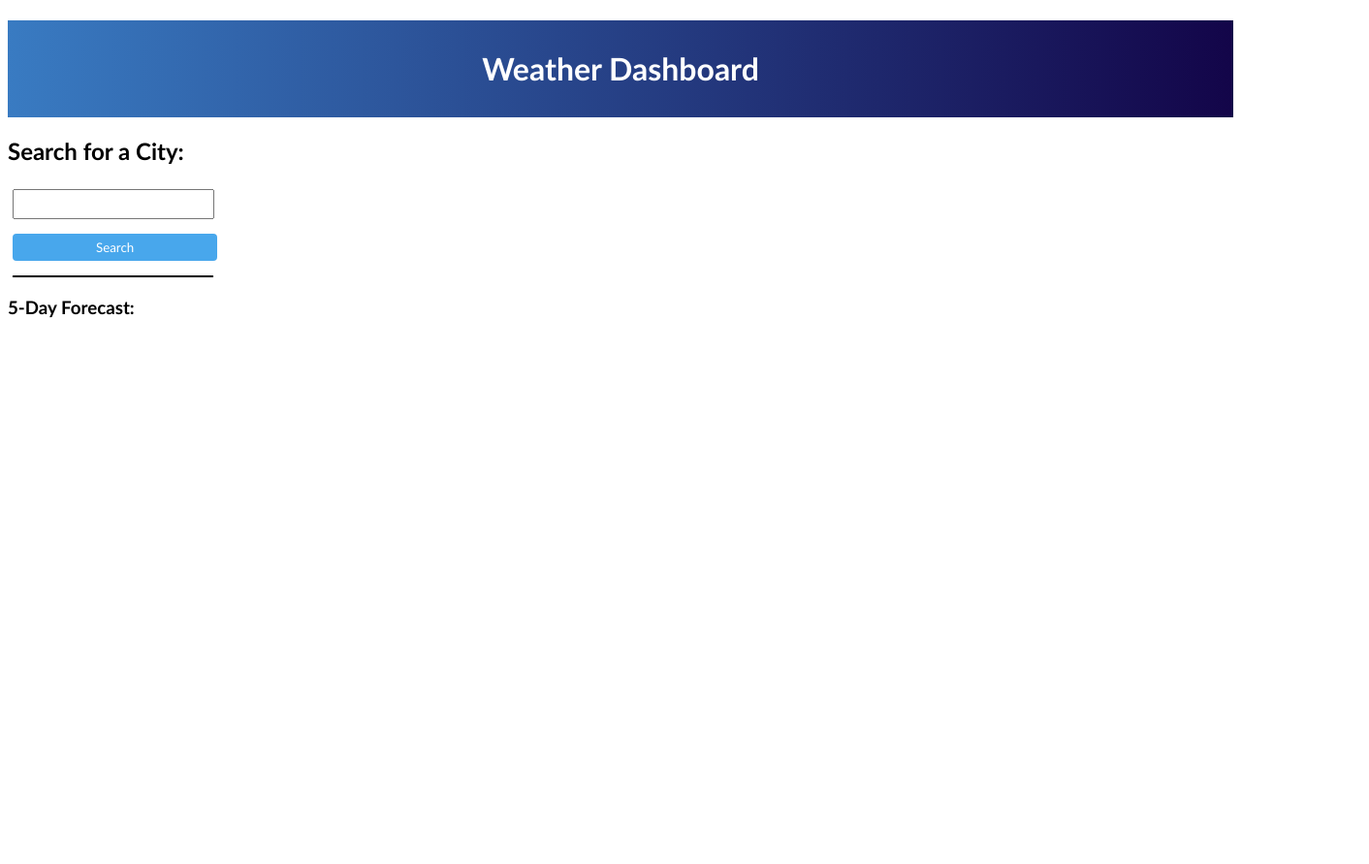
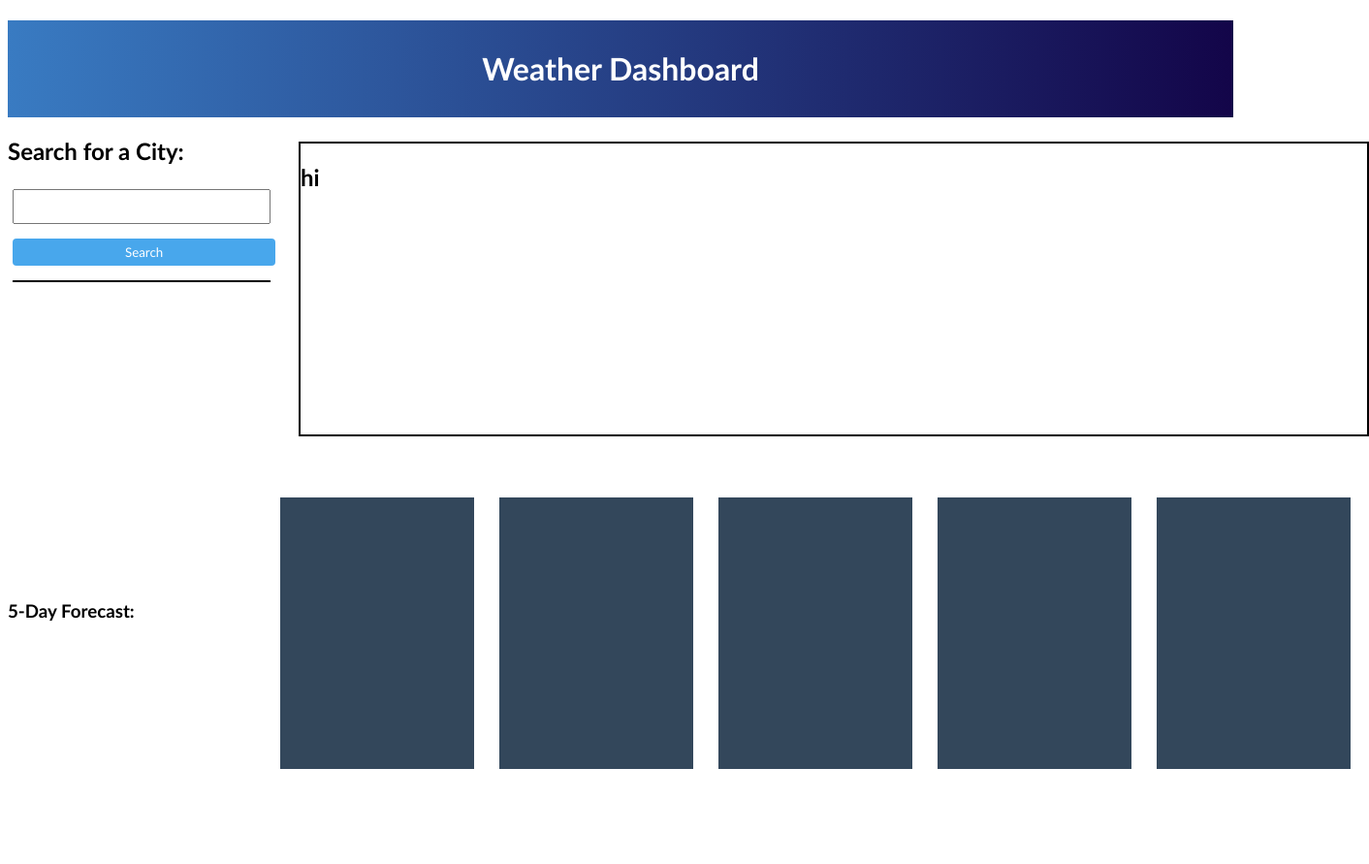
Before and after one commit to Stew5555/weatherApp, a plain HTML site: page index.html in a window 1280 px wide. Shown: the whole page at 97% size, 1412 px wide, since content can reach past the window. Before the commit the page ends 800 px from the top, so only its background shows below. Drawn offline with nearby package versions, Linux system fonts and the light colour scheme.

Commit message:
update 4

```diff
--- a/assets/css/style.css
+++ b/assets/css/style.css
@@ -5,26 +5,31 @@
     background-image:linear-gradient(to right, rgb(57, 123, 194), rgb(19, 5, 73));
     width: 100%;
     height: 100px;
+
 }
 
-
+.cont {
+    display: flex;
+}
 
 h1 {
     text-align: center;
     padding: 30px;
     color: white;
     border-radius: 4px;
+    display: block;
 }
 
 .srchBar {
-    width: 200px;
+    width: 258px;
     margin: 5px;
-    height: 25px;
+    height: 30px;
     margin-bottom: 10px;
+    font-size: larger;
 }
 
 .btn {
-    padding: 6px 86px;
+    padding: 6px 116px;
     background-color: rgb(72, 167, 236);
     display: flex;
     border: none;
@@ -40,7 +45,7 @@ h1 {
 
 .presist {
     border-top: 2px solid black;
-    width: 207px;
+    width: 266px;
     margin: 5px;
 
 }
@@ -48,3 +53,23 @@ h1 {
 ul {
     list-style: none;
 }
+
+.mainCast {
+    border: 2px solid black;
+    height: 300px;
+    width: 1100px;
+    position: relative;
+    left: 300px;
+    bottom: 150px;
+    display: flex;
+}
+
+.card{
+    position: relative;
+    height: 280px;
+    width: 200px;
+    background-color: #33475b;
+    left: 137px;
+    bottom: 100px;
+    margin: 13px;
+}
--- a/index.html
+++ b/index.html
@@ -9,6 +9,7 @@
 
 </head>
 <body>
+
         <div class="dash">
             <h1>Weather Dashboard</h1>
         </div>
@@ -19,22 +20,17 @@
             <h2>Search for a City:</h2>
             <input class="srchBar" type="text">
             <button class="btn">Search</button>
-        <div class="presist" id="presist">
+            <div class="presist" id="presist"></div>
+        </div>
 
+            <div class="mainCast" id="mainCast">
+
+            <h2>hi</h2>
         </div>
-    <div class="container" id="main">
-    </div>
-        <h2></h2>
-        <ul>
-            <li></li>
-            <li></li>
-            <li></li>
-            <li></li>
-        </ul>
-    </div>
-    <div class="fiveDay" id="five">
+        <div class="cont">
             <h3>5-Day Forecast:</h3>
             <div class="card" id="card1">
+
                 <ul>
                     <li></li>
                     <li></li>
@@ -74,8 +70,8 @@
                     <li></li>
                 </ul>
             </div>
+        </div>
 
-    </div>
 
 
 
```
Lines whose indentation alone changed are shown as unchanged.
